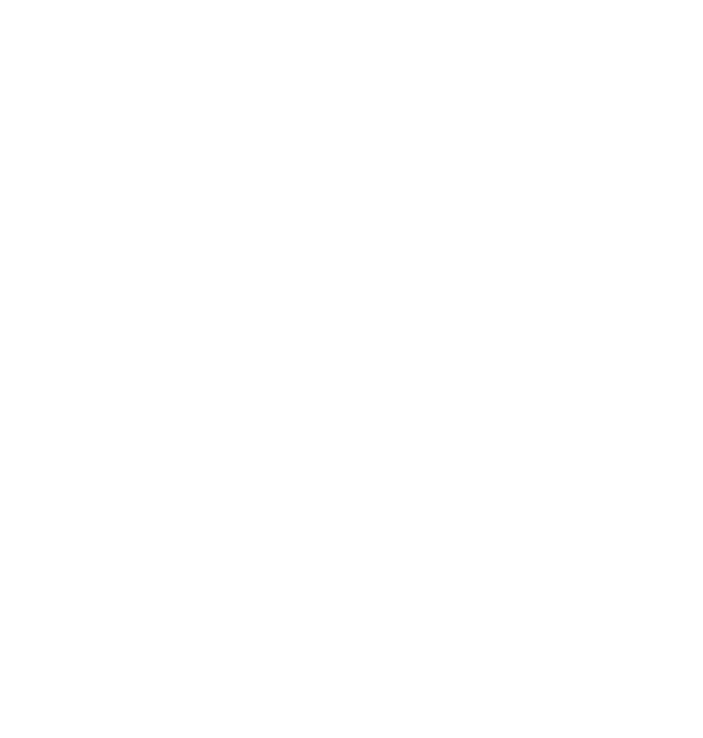
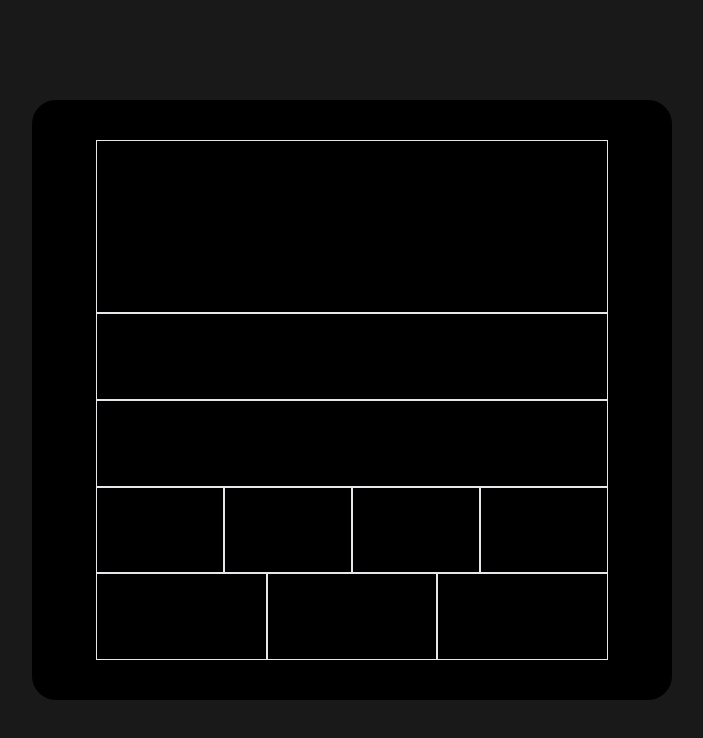
Before and after one commit to KHminor/BangGuSuckPoCha, a React (Create React App) app in the folder front-client/: page /userprofile in a window 1280 px wide. Before the commit this address had no page. Shown: the top 738 px of the page, without its empty margins (288-991 px from the left). Built offline with nearby package versions, Linux system fonts and the light colour scheme.

Commit message:
Design : 방안에서 유저프로필

```diff
--- a/front-client/src/App.tsx
+++ b/front-client/src/App.tsx
@@ -6,6 +6,7 @@
 import Loading from "./components/Common/Loading";
 import GameRoom from "./components/GameRoom/GameRoom";
 import StoryRoom from "./components/StoryRoom/StoryRoom";
+import RoomUserProfile from "./components/Common/RoomUserProfile";
 function App() {
   return (
     <div className="App bg-black">
@@ -17,6 +18,7 @@
         <Route path="/loading" element={<Loading />} />
         <Route path="/gameroom" element={<GameRoom />} />
         <Route path="/storyroom" element={<StoryRoom />} />
+        <Route path="/userprofile" element={<RoomUserProfile />} />
       </Routes>
     </div>
   );
--- /dev/null
+++ b/front-client/src/components/Common/RoomUserProfile.tsx
@@ -0,0 +1,26 @@
+const RoomUserProfile = () => {
+  return (
+    <div className={`bg-black bg-opacity-90 fixed w-full h-full text-white`}>
+      <div
+        className={`min-w-[40rem] bg-black w-1/3 h-3/4 px-16 py-10 rounded-3xl relative top-1/2 left-1/2 -translate-x-1/2 -translate-y-1/2`}
+      >
+        <div className={`w-full h-2/6 border`}></div>
+        <div className={`w-full h-1/6 border`}></div>
+        <div className={`w-full h-1/6 border`}></div>
+        <div className={`flex h-1/6 justify-evenly`}>
+          <div className={`w-1/4 h-full border`}></div>
+          <div className={`w-1/4 h-full border`}></div>
+          <div className={`w-1/4 h-full border`}></div>
+          <div className={`w-1/4 h-full border`}></div>
+        </div>
+        <div className={`flex h-1/6 justify-evenly`}>
+          <div className={`w-1/3 h-full border`}></div>
+          <div className={`w-1/3 h-full border`}></div>
+          <div className={`w-1/3 h-full border`}></div>
+        </div>
+      </div>
+    </div>
+  );
+};
+
+export default RoomUserProfile;
--- a/front-client/src/components/Main/MainCreateRoom.tsx
+++ b/front-client/src/components/Main/MainCreateRoom.tsx
@@ -56,7 +56,7 @@
   return (
     <>
       {roomTheme === 1 ? (
-        <div className={`bg-black bg-opacity-90 absolute h-screen text-white`}>
+        <div className={`bg-black bg-opacity-90 fixed h-screen text-white`}>
           <div
             className={`${style.tagListbox} ${style.boxShadow} min-w-[44rem] bg-black w-5/12 px-16 py-10 rounded-3xl relative top-1/2 left-1/2`}
           >
--- a/front-client/src/components/Main/MainCreateRoomSelect.tsx
+++ b/front-client/src/components/Main/MainCreateRoomSelect.tsx
@@ -24,14 +24,14 @@
       <div
         onClick={onSelectRegion}
         ref={selectRegionAll}
-        className={`${style.selectHover} border border-white bg-white w-28 h-full text-black text-lg flex justify-center items-center cursor-pointer`}
+        className={`${style.selectHover} border border-white bg-white w-[6.5rem] h-full text-black text-lg flex justify-center items-center cursor-pointer`}
       >
         <span>{selectAge}</span>
       </div>
       <div
         onClick={onSelectRegion}
         ref={selectRegionCity}
-        className={`${style.selectHover} border border-white w-28 h-full text-lg flex justify-center items-center cursor-pointer`}
+        className={`${style.selectHover} border border-white w-[6.5rem] h-full text-lg flex justify-center items-center cursor-pointer`}
       >
         <span>{selectRegion}</span>
       </div>
```
